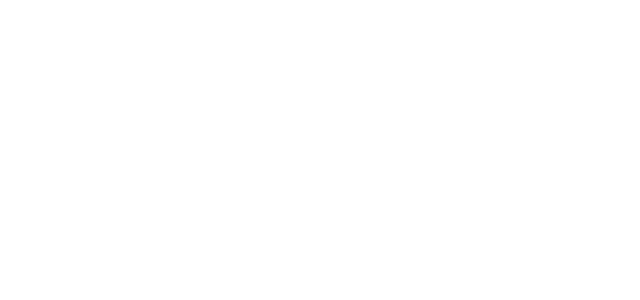
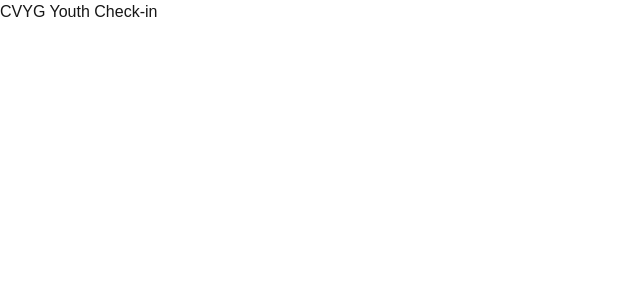
Before and after one commit to AidanYounathan/cvygcheck, a Next.js app: page / in a window 1280 px wide. Shown: the top 300 px of the page, without its empty margins (0-640 px from the left). Built offline with nearby package versions, Linux system fonts and the light colour scheme.

Commit message:
First Up

```diff
--- a/src/app/page.tsx
+++ b/src/app/page.tsx
@@ -4,7 +4,9 @@
   return (
     <main>
       <div>
-
+        <div>
+          <h1>CVYG Youth Check-in</h1>
+        </div>
       </div>
     </main>
   );
```
